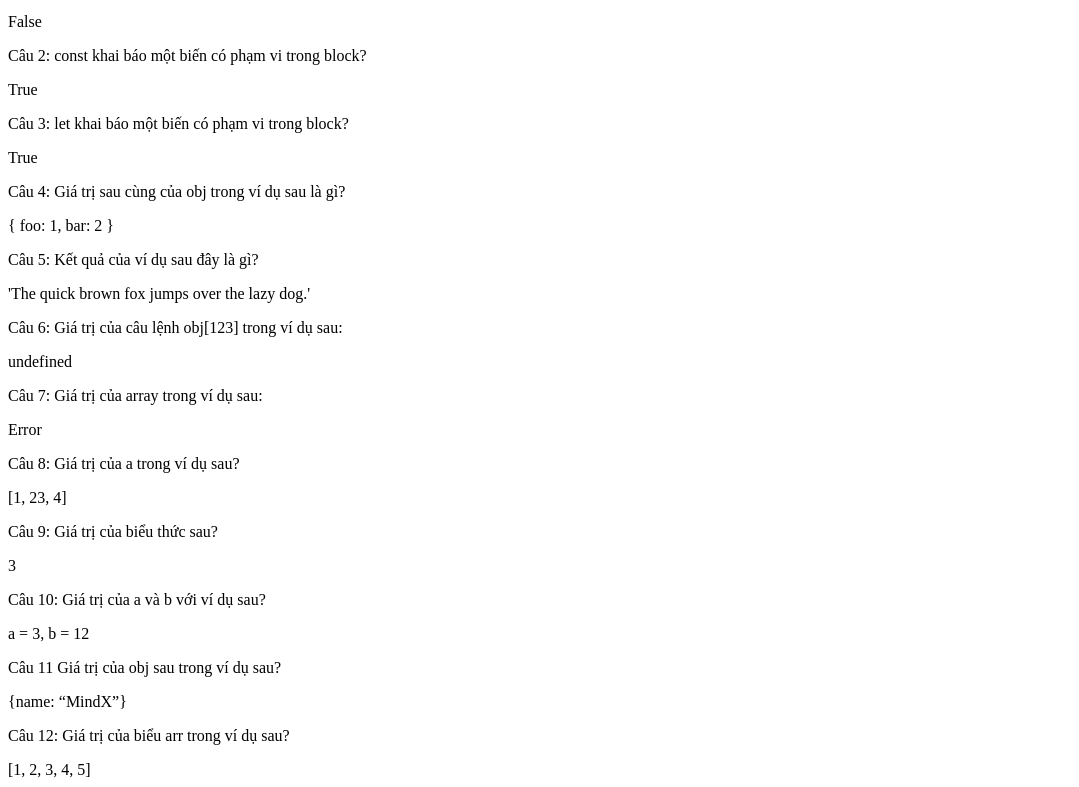
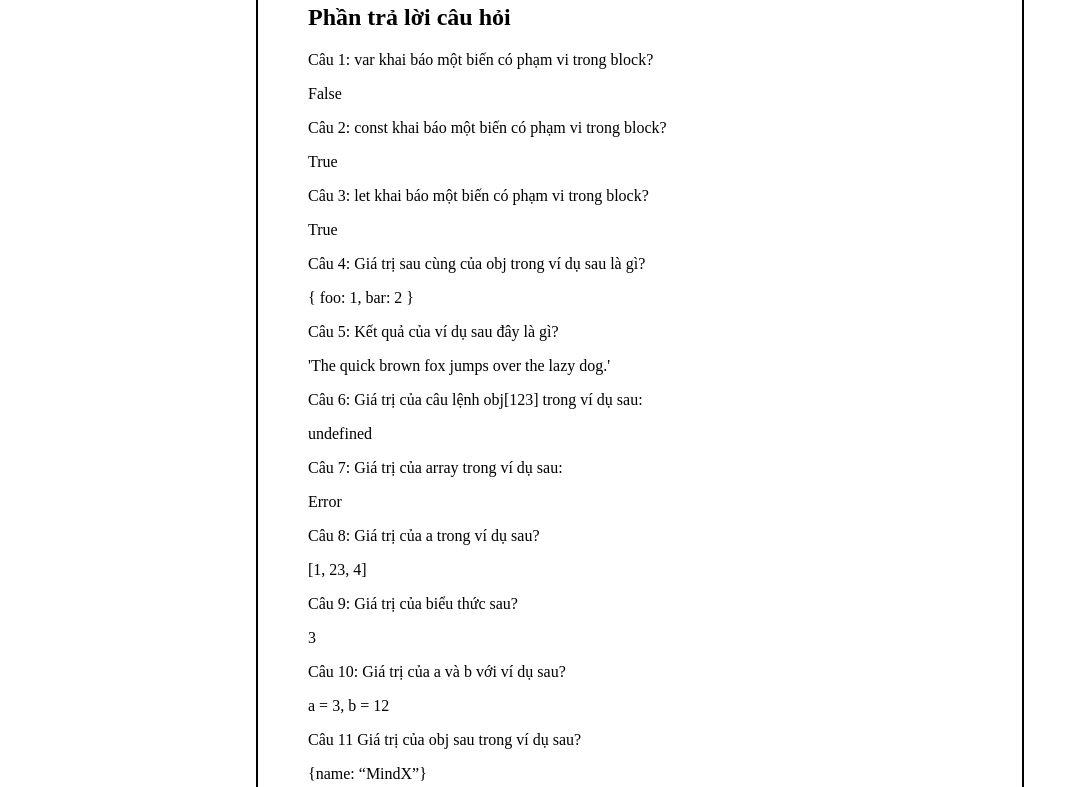
Before and after one commit to Dino-Nguyen/CIJS71---S1-S2, a plain HTML site: page index.html in a window 1280 px wide. Shown: the part 148-935 px from the top of the page, without its empty margins (0-1079 px from the left). Drawn offline with Linux system fonts and the light colour scheme.

Commit message:
commit 2

```diff
--- a/css/index.css
+++ b/css/index.css
@@ -1 +1,8 @@
-<
+body {
+    border:2px solid black;
+    padding: 20px;
+    padding-left: 50px;
+    margin-left: 20%;
+    margin-right: 20%;
+    margin-top: 50px;
+}
```
